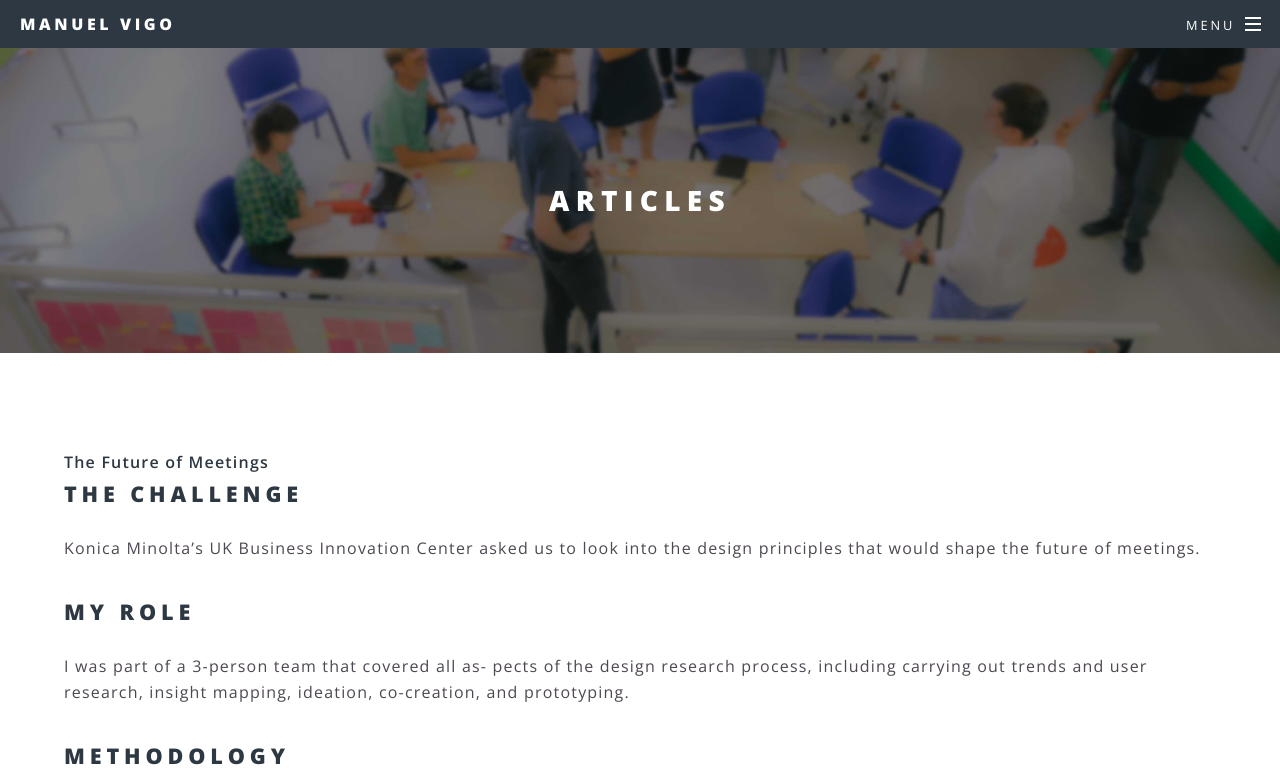
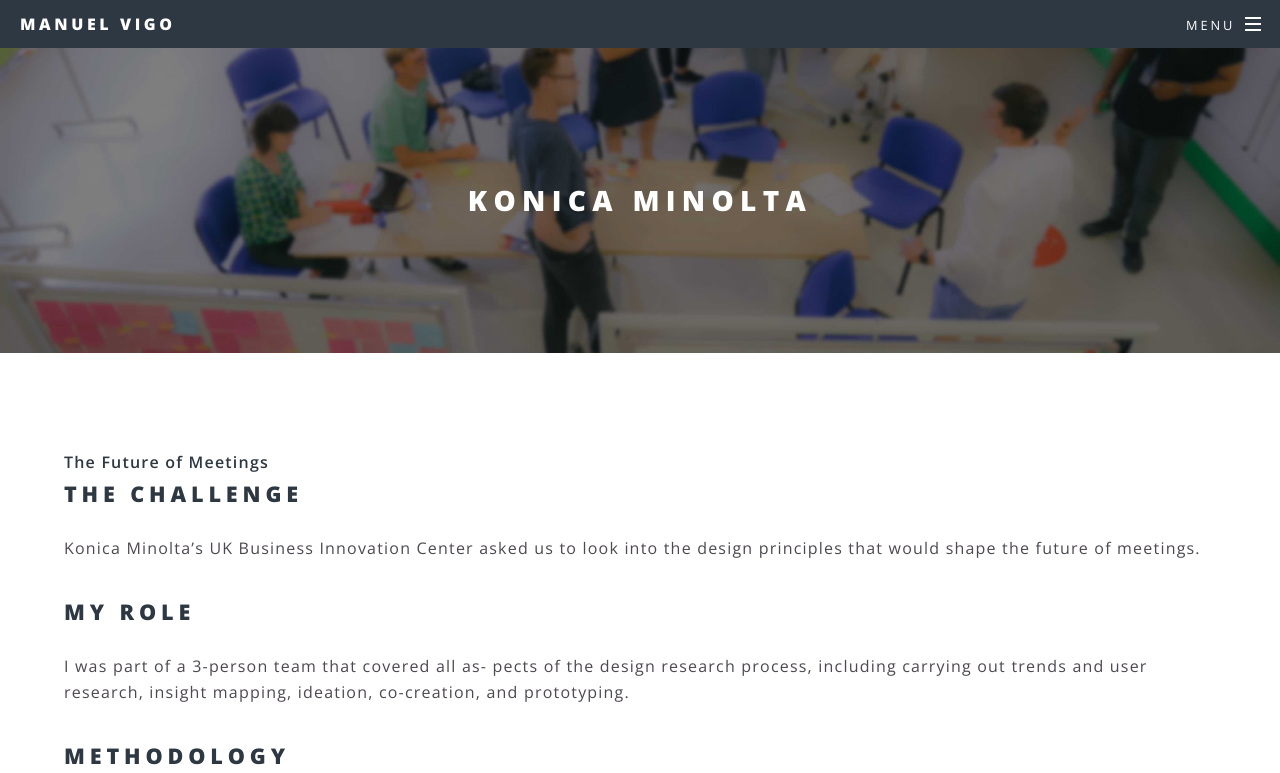
Before and after one commit to mvigo/mvigo.github.io, a Jekyll site: the page built from KonicaMinolta.html, in a window 1280 px wide and 900 px high, cut to the strip 0-773 px from the top of the window. Built offline with Jekyll 4.4.1, drawn with Linux system fonts in a browser that asks for light colours.

Commit message:
KM220202

```diff
--- a/KonicaMinolta.html
+++ b/KonicaMinolta.html
@@ -1,6 +1,6 @@
 ---
 layout: page
-title: Articles
+title: Konica Minolta
 ---
 
 <strong>The Future of Meetings</strong>
```
